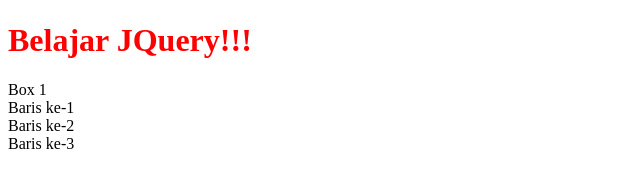
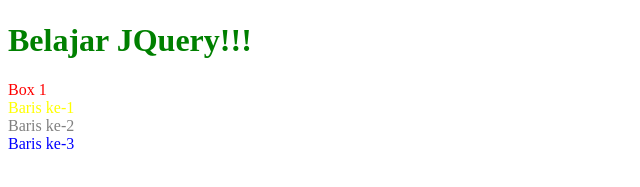
Before and after one commit to Juang999/jquery, a plain HTML site: page index.html in a window 1280 px wide. Shown: the part 161-348 px from the top of the page, without its empty margins (0-640 px from the left). Drawn offline with Linux system fonts and the light colour scheme.

Commit message:
new learning jquery
new learning jquery

```diff
--- a/index.html
+++ b/index.html
@@ -27,7 +27,13 @@
     <div class="boxes">Baris ke-3</div>
 
     <script>
-
+        $(document).ready(function () {
+            $('h1').css('color', 'green');
+            $('#box1').css('color', 'red');
+            $('.boxes').css('color', 'yellow');
+            $('.boxes:last').css('color', 'blue');
+            $('.boxes:eq(1)').css('color', 'grey');
+        });
     </script>
 </body>
 </html>
```
